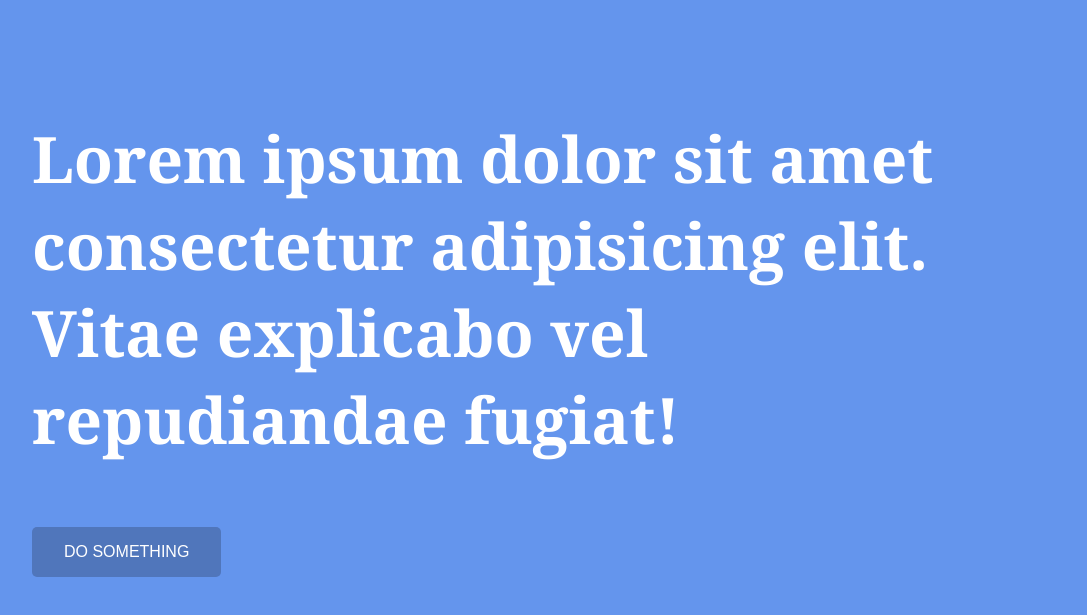
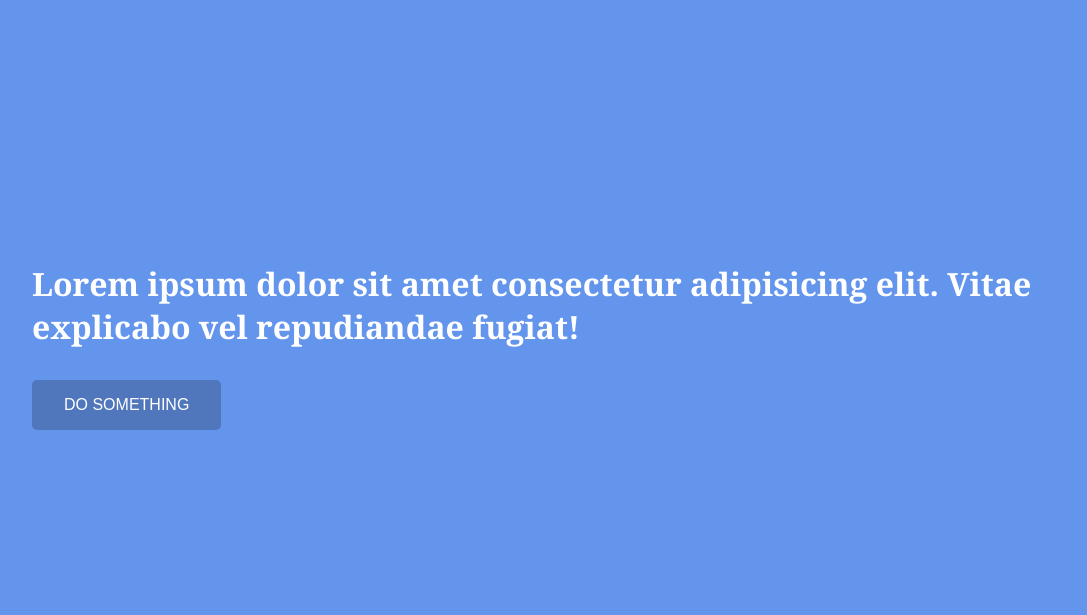
Before and after one commit to elishaking/responsive-navbar-js, a plain HTML site: page index.html in a window 1280 px wide. Shown: the part 103-718 px from the top of the page, without its empty margins (96-1183 px from the left). Drawn offline with Linux system fonts and the light colour scheme.

Commit message:
ajusted text size

```diff
--- a/css/style.css
+++ b/css/style.css
@@ -11,7 +11,7 @@ body {
 }
 
 h1 {
-  font-size: 4em;
+  /* font-size: 4rem; */
   max-width: 1000px;
   margin-bottom: 1em;
 }
```
